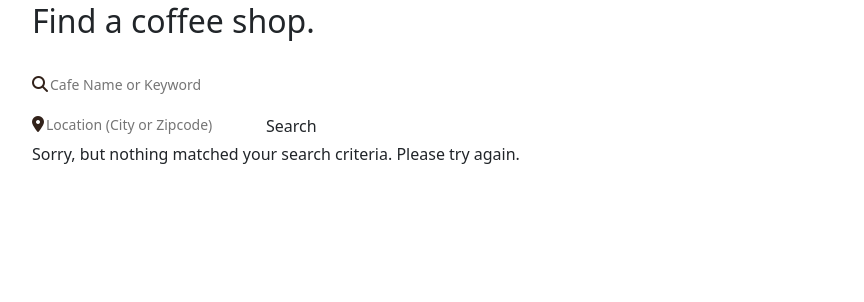
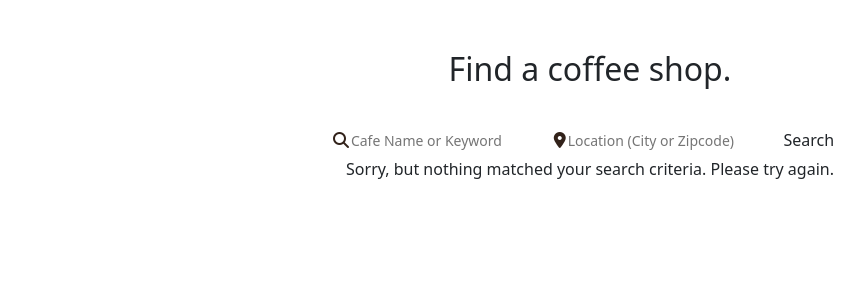
Before and after one commit to victoria-vu/Coffee-Notes, a Flask app: page /cafe/search in a window 1280 px wide. Shown: the part 54-356 px from the top of the page, without its empty margins (50-914 px from the left). Run offline with Flask 3, Linux system fonts and the light colour scheme; data that the repository does not hold is empty; some libraries are stand-ins or nearby versions.

Commit message:
Fix margins of search form and search results, and re-style buttons

```diff
--- a/templates/search_results.html
+++ b/templates/search_results.html
@@ -14,13 +14,13 @@
 {% endblock %}
 
 {% block body %}
-    <section class="search-form">
+    <section class="mt-5 search-form">
         <div class="container">
-            <div class="searchbar-container">
+            <div class="d-flex flex-column align-items-center searchbar-container">
                 <h2>Find a coffee shop.</h2>
-                <div class="mt-4 align-items-center searchbar">
+                <div class="d-flex flex-row mt-4 align-items-center searchbar">
                     <form action="/cafe/search">
-                        <div class="input-container">
+                        <div class="d-flex flex-wrap align-items-center input-container">
                             <i class="fa-solid fa-magnifying-glass" style="color: #32221a;"></i><input type="text" name="term" id="term" placeholder="Cafe Name or Keyword">
                             <div class="separator"></div>
                             <i class="fa-solid fa-location-dot" style="color: #32221a;"></i><input type="text" name="location" id="location" required="" placeholder="Location (City or Zipcode)">
@@ -34,7 +34,7 @@
 
     <section class="search-results">
         <div class="container">
-            <div class="cafe-results-container">
+            <div class="d-flex flex-column align-items-center cafe-results-container">
                 <h6 class="mb-5">
                     {% if total == 0 %}
                         Sorry, but nothing matched your search criteria. Please try again.
@@ -46,7 +46,7 @@
                 </h6>
                 {% if total != 0 %}
                     {% for cafe in cafes_pages[page - 1] %}
-                        <div class="row mb-5 cafe">
+                        <div class="d-flex flex-row flex-wrap align-items-center mb-5 cafe">
                             <div class="col-md-6 cafe-img">
                                 <img src="{{ cafe['image_url']}}" alt="Image of {{ cafe['name'] }}">
                             </div>
@@ -57,7 +57,7 @@
                                     {{ cafe['location']['address1'] }},  {{ cafe['location']['city'] }}, {{ cafe['location']['state'] }}  {{ cafe['location']['zip_code'] }}</p>
                                     <p>Phone:<br />
                                     {{ cafe['display_phone'] }}</p>
-                                    <a href="/cafe/{{ cafe['id'] }}"><button class="btn results-btn">View More Details</button></a>
+                                    <a href="/cafe/{{ cafe['id'] }}"><button class="btn">View More Details</button></a>
                                 </div>
                             </div>
                         </div>
@@ -71,5 +71,4 @@
             </div>
         </div>
     </section>
-
 {% endblock %}
```
Also changed, not shown: templates/dashboard.html (+4 -4 lines).
